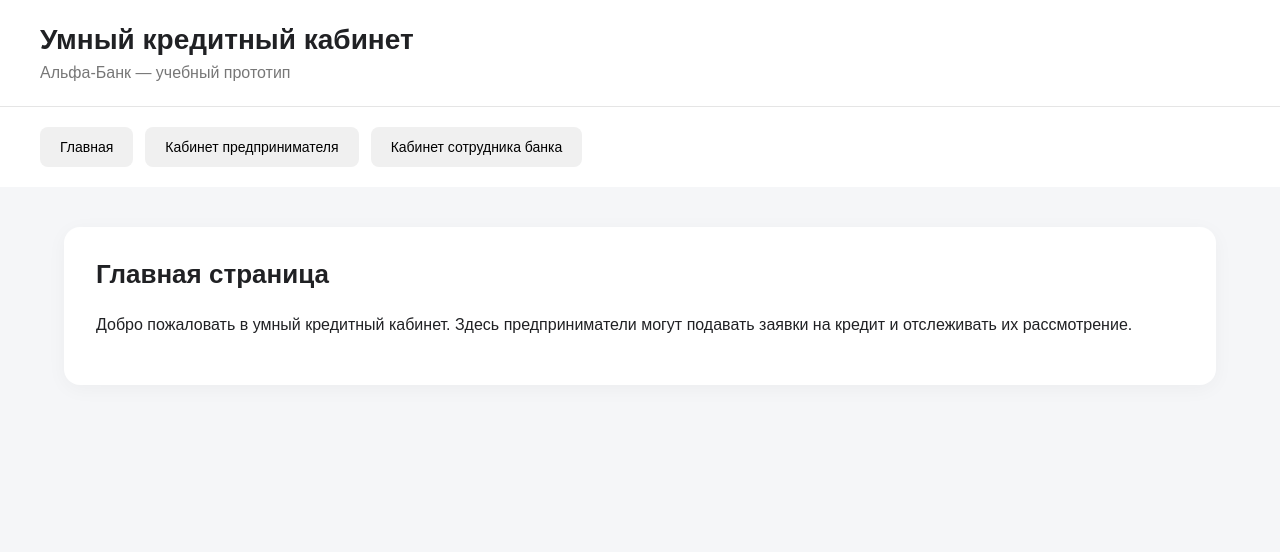
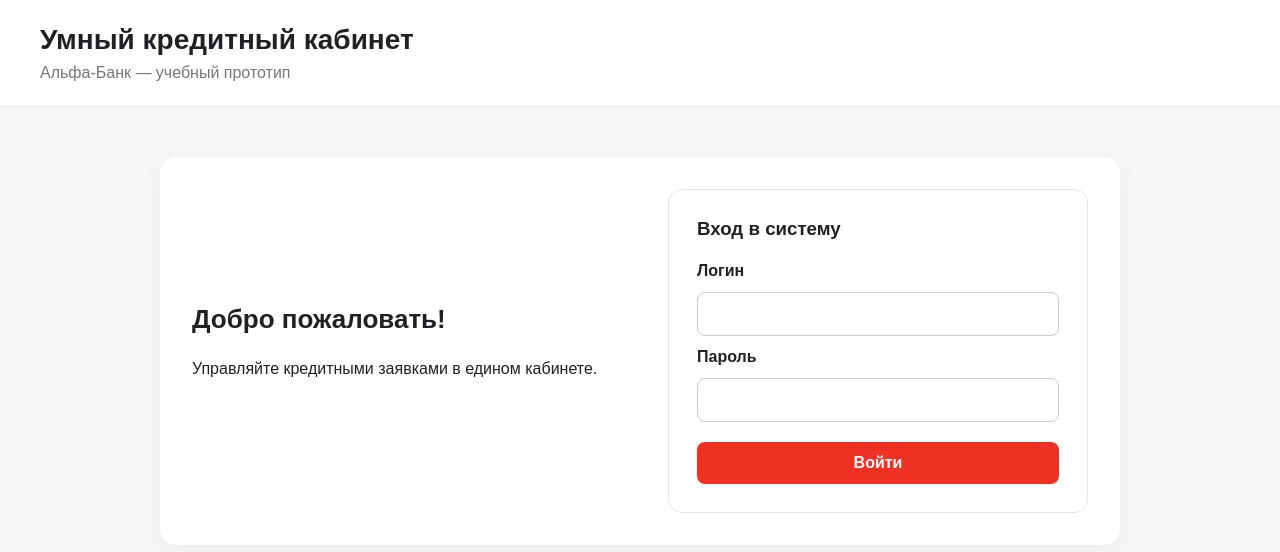
Before and after one commit to APDITE/alfa_hack, a React (Vite) app in the folder frontend/: page / in a window 1280 px wide. Shown: the top 552 px of the page. Built offline with nearby package versions, Linux system fonts and the light colour scheme.

Commit message:
Add frontend authentication and role-based navigation

```diff
--- a/frontend/src/App.css
+++ b/frontend/src/App.css
@@ -355,3 +355,57 @@ main p {
 .bank-decision-button:disabled { opacity: .5; cursor: not-allowed; }
 .bank-decision-button:not(:disabled):hover { filter: brightness(.92); }
 .bank-decision-button:focus-visible { outline: 2px solid #ef3124; outline-offset: 3px; }
+
+.login-page {
+  display: grid;
+  grid-template-columns: minmax(0, 1fr) minmax(280px, 420px);
+  align-items: center;
+  gap: 48px;
+  max-width: 960px;
+  margin: 50px auto;
+}
+.login-intro h2 { margin-top: 0; }
+.login-form {
+  display: flex;
+  flex-direction: column;
+  gap: 12px;
+  padding: 28px;
+  border: 1px solid #e5e5e5;
+  border-radius: 14px;
+  background: #fff;
+}
+.login-form h3 { margin: 0 0 10px; }
+.login-form label { font-weight: 600; }
+.login-form input {
+  width: 100%;
+  box-sizing: border-box;
+  padding: 12px;
+  border: 1px solid #ccc;
+  border-radius: 8px;
+  font: inherit;
+}
+.login-form input:focus-visible { outline: 2px solid #ef3124; outline-offset: 2px; }
+.login-form button {
+  padding: 12px 20px;
+  margin-top: 8px;
+  border: 0;
+  border-radius: 8px;
+  background: #ef3124;
+  color: white;
+  font: inherit;
+  font-weight: 600;
+  cursor: pointer;
+}
+.login-form button:disabled { opacity: 0.6; cursor: wait; }
+.login-error { color: #c62828; margin: 0; }
+.auth-navigation {
+  display: flex;
+  justify-content: space-between;
+  align-items: center;
+  gap: 16px;
+  flex-wrap: wrap;
+}
+@media (max-width: 650px) {
+  .login-page { grid-template-columns: 1fr; gap: 20px; margin: 20px auto; }
+  .login-form { padding: 20px; }
+}
--- a/frontend/src/App.tsx
+++ b/frontend/src/App.tsx
@@ -1,12 +1,60 @@
-import { useState } from "react";
+import { useEffect, useState } from "react";
 import "./App.css";
 import ProductCatalog from "./components/ProductCatalog";
 import BankDashboard from "./components/BankDashboard";
+import LoginForm, { type AuthUser } from "./components/LoginForm";
 
-type Page = "home" | "client" | "bank";
+const TOKEN_KEY = "alfa-hack-access-token";
 
 export default function App() {
-  const [page, setPage] = useState<Page>("home");
+  const [user, setUser] = useState<AuthUser | null>(null);
+  const [checkingSession, setCheckingSession] = useState(true);
+
+  useEffect(() => {
+    const token = sessionStorage.getItem(TOKEN_KEY);
+    if (!token) {
+      setCheckingSession(false);
+      return;
+    }
+
+    const controller = new AbortController();
+    fetch("/api/auth/me", {
+      headers: { Authorization: `Bearer ${token}` },
+      signal: controller.signal,
+    })
+      .then(async (response) => {
+        if (!response.ok) throw new Error("Session invalid");
+        return (await response.json()) as AuthUser;
+      })
+      .then((account) => {
+        if (account.role !== "client" && account.role !== "employee") {
+          throw new Error("Invalid role");
+        }
+        setUser(account);
+      })
+      .catch((error: unknown) => {
+        if (controller.signal.aborted) return;
+        // If the server is temporarily unavailable, require a fresh sign-in.
+        sessionStorage.removeItem(TOKEN_KEY);
+        setUser(null);
+        if (error instanceof Error) console.warn("Session check failed:", error.message);
+      })
+      .finally(() => {
+        if (!controller.signal.aborted) setCheckingSession(false);
+      });
+
+    return () => controller.abort();
+  }, []);
+
+  function handleLogin(account: AuthUser, token: string) {
+    sessionStorage.setItem(TOKEN_KEY, token);
+    setUser(account);
+  }
+
+  function handleLogout() {
+    sessionStorage.removeItem(TOKEN_KEY);
+    setUser(null);
+  }
 
   return (
     <div>
@@ -15,35 +63,25 @@ export default function App() {
         <p>Альфа-Банк — учебный прототип</p>
       </header>
 
-      <nav>
-        <button onClick={() => setPage("home")}>
-          Главная
-        </button>
-
-        <button onClick={() => setPage("client")}>
-          Кабинет предпринимателя
-        </button>
-
-        <button onClick={() => setPage("bank")}>
-          Кабинет сотрудника банка
-        </button>
-      </nav>
+      {user && (
+        <nav className="auth-navigation">
+          <span>
+            {user.full_name} · {user.role === "employee" ? "Сотрудник банка" : "Предприниматель"}
+          </span>
+          <button type="button" onClick={handleLogout}>Выйти</button>
+        </nav>
+      )}
 
       <main>
-        {page === "home" && (
-          <section>
-            <h2>Главная страница</h2>
-            <p>
-              Добро пожаловать в умный кредитный кабинет.
-              Здесь предприниматели могут подавать заявки
-              на кредит и отслеживать их рассмотрение.
-            </p>
-          </section>
+        {checkingSession ? (
+          <p role="status">Проверяем авторизацию…</p>
+        ) : !user ? (
+          <LoginForm onLogin={handleLogin} />
+        ) : user.role === "client" ? (
+          <ProductCatalog />
+        ) : (
+          <BankDashboard />
         )}
-
-        {page === "client" && <ProductCatalog />}
-
-        {page === "bank" && <BankDashboard />}
       </main>
     </div>
   );
--- /dev/null
+++ b/frontend/src/components/LoginForm.tsx
@@ -0,0 +1,103 @@
+import { useState, type FormEvent } from "react";
+
+export type AuthUser = {
+  id: string;
+  login: string;
+  full_name: string;
+  role: "client" | "employee";
+  company_inn: string | null;
+};
+
+type LoginResponse = {
+  access_token: string;
+  token_type: string;
+  user: AuthUser;
+};
+
+type Props = {
+  onLogin: (user: AuthUser, token: string) => void;
+};
+
+export default function LoginForm({ onLogin }: Props) {
+  const [login, setLogin] = useState("");
+  const [password, setPassword] = useState("");
+  const [loading, setLoading] = useState(false);
+  const [error, setError] = useState("");
+
+  async function handleSubmit(event: FormEvent<HTMLFormElement>) {
+    event.preventDefault();
+    setError("");
+    setLoading(true);
+
+    try {
+      const response = await fetch("/api/auth/login", {
+        method: "POST",
+        headers: { "Content-Type": "application/json" },
+        body: JSON.stringify({ login, password }),
+      });
+
+      if (!response.ok) {
+        throw new Error(
+          response.status === 401
+            ? "Неверный логин или пароль"
+            : `Ошибка сервера (${response.status})`
+        );
+      }
+
+      const data: LoginResponse = await response.json();
+      if (
+        !data.access_token ||
+        !data.user ||
+        (data.user.role !== "client" && data.user.role !== "employee")
+      ) {
+        throw new Error("Сервер вернул некорректный ответ");
+      }
+
+      onLogin(data.user, data.access_token);
+    } catch (err) {
+      setError(
+        err instanceof TypeError
+          ? "Не удалось связаться с backend. Проверьте, что сервер запущен."
+          : err instanceof Error
+            ? err.message
+            : "Ошибка входа"
+      );
+    } finally {
+      setLoading(false);
+    }
+  }
+
+  return (
+    <section className="login-page">
+      <div className="login-intro">
+        <h2>Добро пожаловать!</h2>
+        <p>Управляйте кредитными заявками в едином кабинете.</p>
+      </div>
+      <form className="login-form" onSubmit={handleSubmit}>
+        <h3>Вход в систему</h3>
+        <label htmlFor="auth-login">Логин</label>
+        <input
+          id="auth-login"
+          type="text"
+          autoComplete="username"
+          required
+          value={login}
+          onChange={(event) => setLogin(event.target.value)}
+        />
+        <label htmlFor="auth-password">Пароль</label>
+        <input
+          id="auth-password"
+          type="password"
+          autoComplete="current-password"
+          required
+          value={password}
+          onChange={(event) => setPassword(event.target.value)}
+        />
+        {error && <p className="login-error" role="alert">{error}</p>}
+        <button type="submit" disabled={loading}>
+          {loading ? "Выполняется вход…" : "Войти"}
+        </button>
+      </form>
+    </section>
+  );
+}
```
